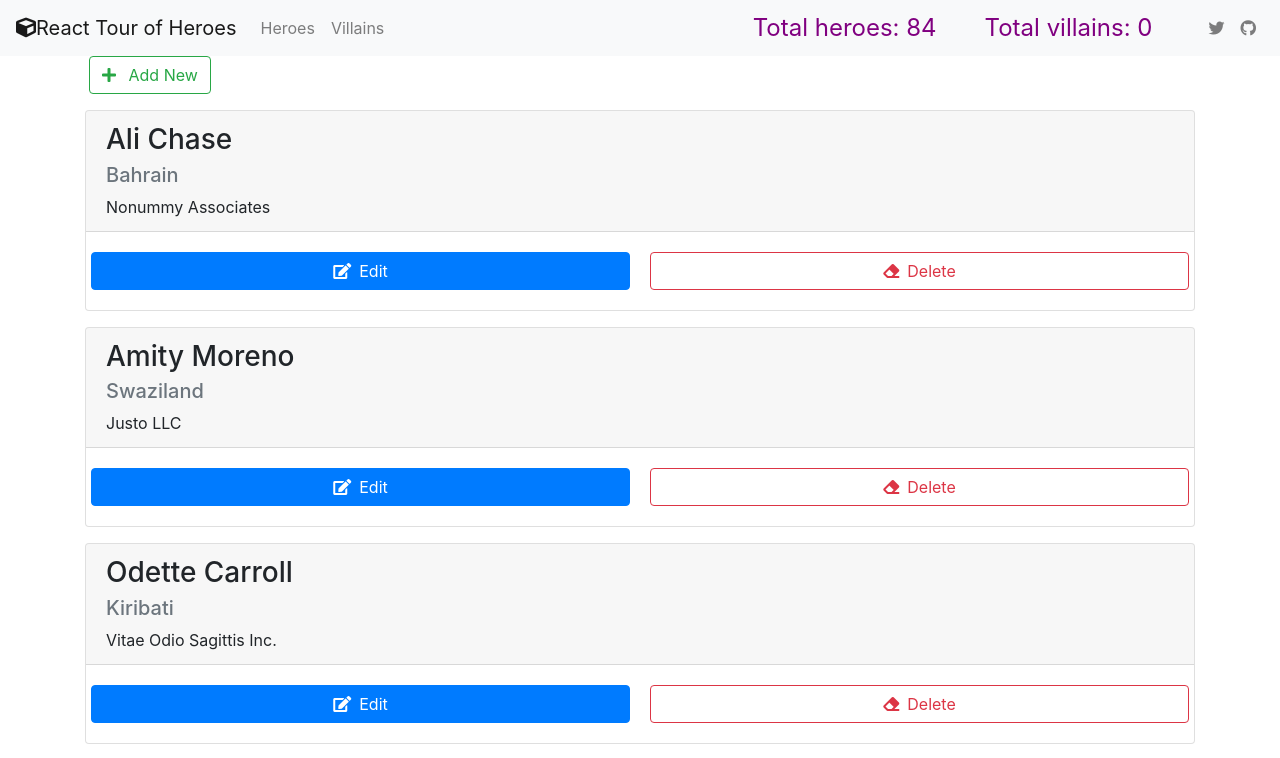
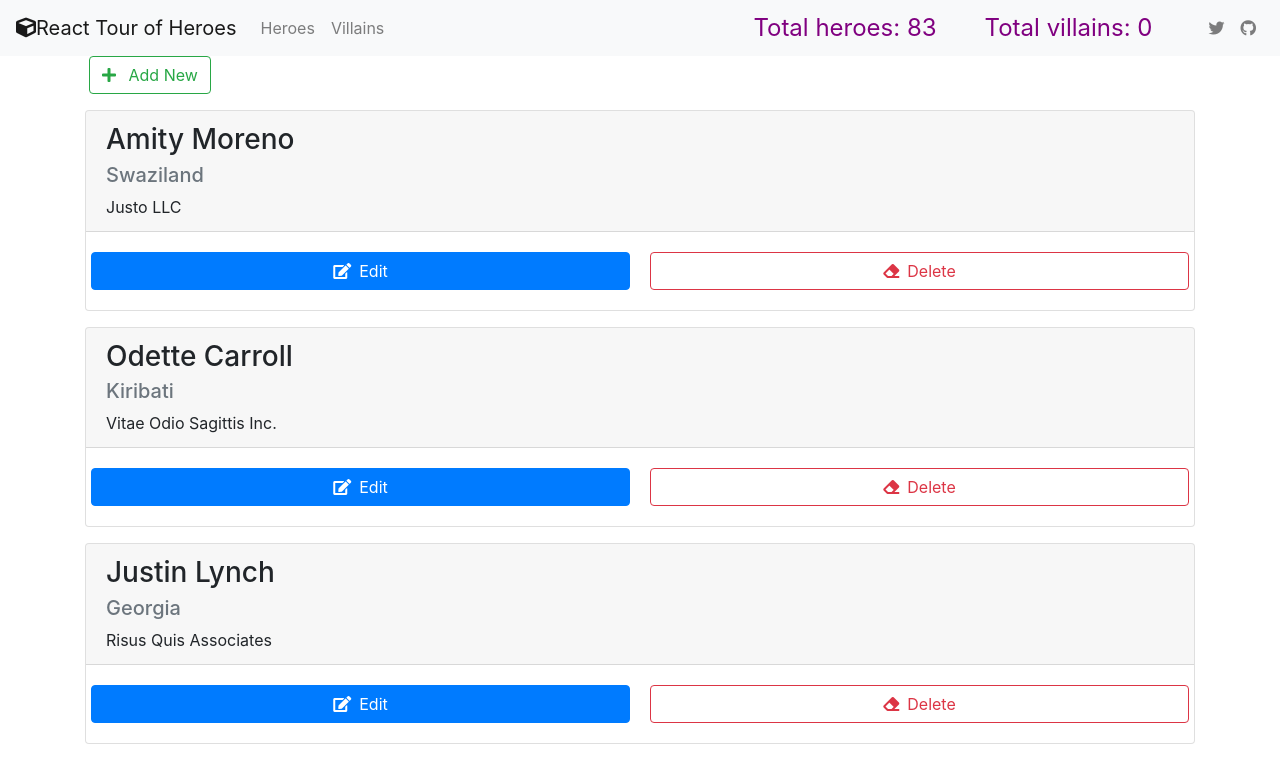
Before and after one commit to webmasterdevlin/heroes-mobx-react-lite, a React (Create React App) app: page /heroes in a window 1280 px wide. Shown: the top 758 px of the page. Built offline with nearby package versions, Linux system fonts and the light colour scheme; data requests are answered from the project's data file.

Commit message:
updated packages

```diff
--- a/db.json
+++ b/db.json
@@ -1,12 +1,5 @@
 {
   "heroes": [
-    {
-      "id": "2DCD45A5-C0E6-C93C-4CEC-D3788EE5E0BA",
-      "firstName": "Ali",
-      "lastName": "Chase",
-      "house": "Bahrain",
-      "knownAs": "Nonummy Associates"
-    },
     {
       "id": "D6B10776-C048-4F70-8836-369E96334C12",
       "firstName": "Amity",
```
Also changed, not shown: package.json (+15 -15 lines), src/heroes/pages/Heroes.js (+4 -4 lines), 1 other file (tests, documents, lock files or other folders).
